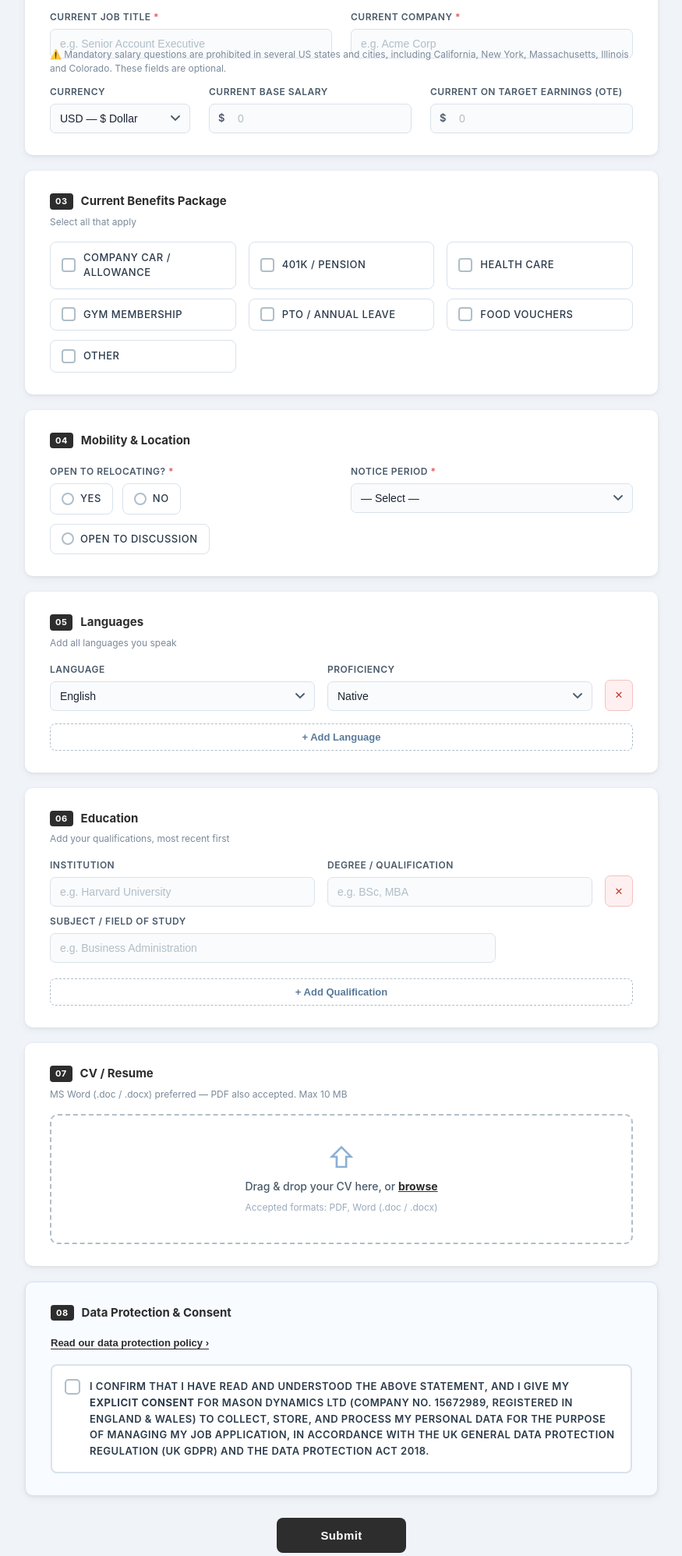
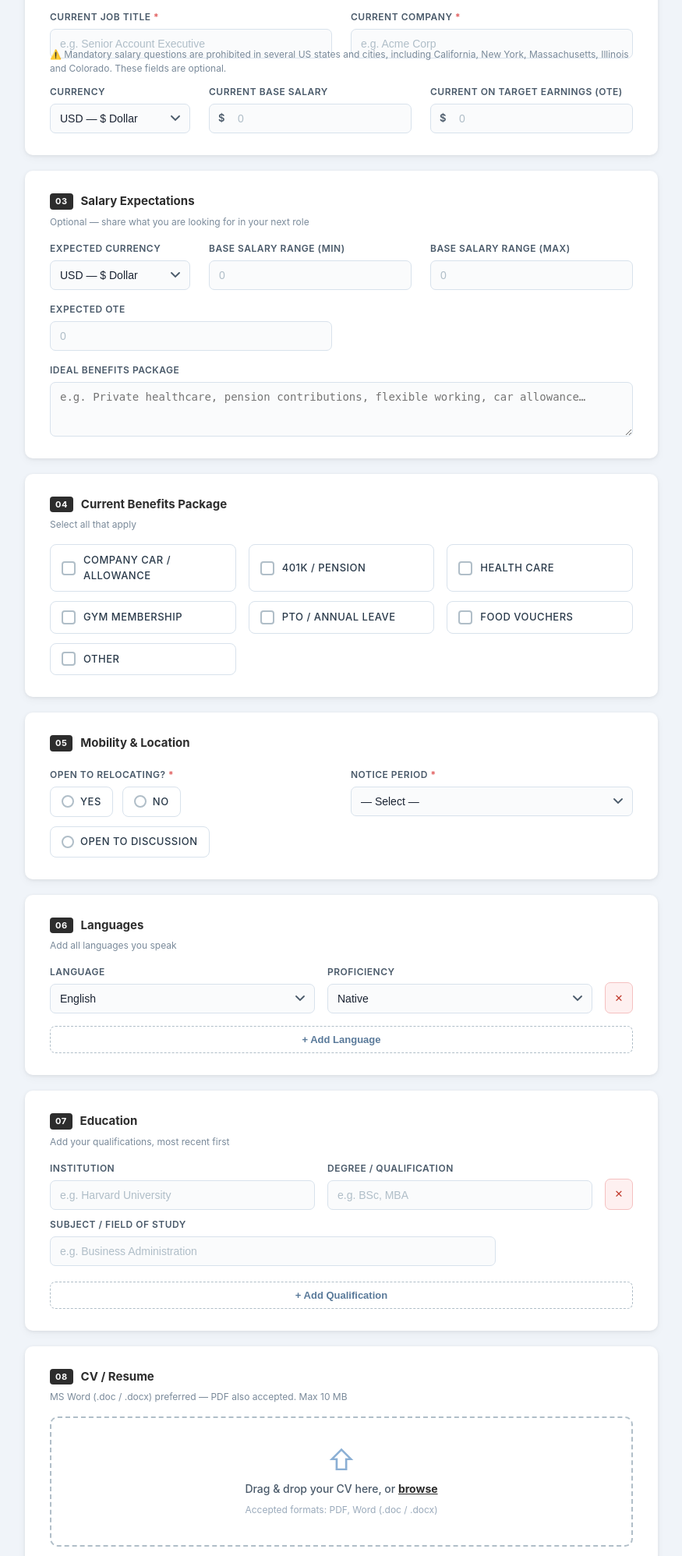
Before and after one commit to GrowthStackTalent/md-candidate-portal, a Flask app: page / in a window 1280 px wide. Shown: the part 513-2509 px from the top of the page at 78% size, without its empty margins (202-1077 px from the left). Run offline with Flask 3, Linux system fonts and the light colour scheme.

Commit message:
Add optional salary expectations section
- Base salary range (min/max), expected OTE, ideal benefits
- Stored in CSV and Word doc front sheet
- Sections renumbered 03–09

Co-Authored-By: Claude Sonnet 4.6 <noreply@anthropic.com>

```diff
--- a/app.py
+++ b/app.py
@@ -63,7 +63,9 @@ CSV_HEADERS = [
     "Current Job Title", "Current Company", "Currency",
     "Current Base Salary", "On Target Earnings",
     "Benefits", "Open to Relocate", "Nearest Airport",
-    "Languages", "Education", "Notice Period", "CV / Resume", "CV Filename",
+    "Languages", "Education", "Notice Period",
+    "Expected Salary Min", "Expected Salary Max", "Expected OTE", "Ideal Benefits",
+    "CV / Resume", "CV Filename",
     "Word Doc", "Data Consent Given", "Job Applied For",
 ]
 
@@ -518,6 +520,10 @@ def submit():
         "Languages":          languages_str,
         "Education":          education_str,
         "Notice Period":      f.get("notice_period", "").strip(),
+        "Expected Salary Min": fmt_salary(f.get("expected_salary_min")),
+        "Expected Salary Max": fmt_salary(f.get("expected_salary_max")),
+        "Expected OTE":        fmt_salary(f.get("expected_ote")),
+        "Ideal Benefits":      f.get("ideal_benefits", "").strip(),
         "CV / Resume":        "",
         "CV Filename":        "",
         "Word Doc":           "",
--- a/templates/form.html
+++ b/templates/form.html
@@ -169,10 +169,58 @@
           </div>
         </section>
 
+        <!-- ── Salary Expectations ───────────────────────── -->
+        <section class="card">
+          <h2 class="section-title">
+            <span class="section-num">03</span> Salary Expectations
+          </h2>
+          <p class="section-hint">Optional — share what you are looking for in your next role</p>
+
+          <div class="field-grid three-col salary-row">
+            <div class="field">
+              <label>Expected Currency</label>
+              <select name="expected_currency">
+                <option value="GBP">GBP — £ Pound</option>
+                <option value="USD" selected>USD — $ Dollar</option>
+                <option value="EUR">EUR — € Euro</option>
+                <option value="CAD">CAD — CA$ Dollar</option>
+                <option value="AUD">AUD — A$ Dollar</option>
+                <option value="CHF">CHF — Swiss Franc</option>
+                <option value="JPY">JPY — ¥ Yen</option>
+                <option value="SGD">SGD — S$ Dollar</option>
+                <option value="HKD">HKD — HK$ Dollar</option>
+                <option value="AED">AED — Dirham</option>
+                <option value="INR">INR — ₹ Rupee</option>
+              </select>
+            </div>
+            <div class="field">
+              <label for="expected_salary_min">Base Salary Range (Min)</label>
+              <input type="number" id="expected_salary_min" name="expected_salary_min" placeholder="0" min="0" />
+            </div>
+            <div class="field">
+              <label for="expected_salary_max">Base Salary Range (Max)</label>
+              <input type="number" id="expected_salary_max" name="expected_salary_max" placeholder="0" min="0" />
+            </div>
+          </div>
+
+          <div class="field-grid two-col" style="margin-top:16px;">
+            <div class="field">
+              <label for="expected_ote">Expected OTE</label>
+              <input type="number" id="expected_ote" name="expected_ote" placeholder="0" min="0" />
+            </div>
+          </div>
+
+          <div class="field" style="margin-top:16px;">
+            <label for="ideal_benefits">Ideal Benefits Package</label>
+            <textarea id="ideal_benefits" name="ideal_benefits" rows="3"
+              placeholder="e.g. Private healthcare, pension contributions, flexible working, car allowance…"></textarea>
+          </div>
+        </section>
+
         <!-- ── Benefits ──────────────────────────────────── -->
         <section class="card">
           <h2 class="section-title">
-            <span class="section-num">03</span> Current Benefits Package
+            <span class="section-num">04</span> Current Benefits Package
           </h2>
           <p class="section-hint">Select all that apply</p>
 
@@ -222,7 +270,7 @@
         <!-- ── Mobility ──────────────────────────────────── -->
         <section class="card">
           <h2 class="section-title">
-            <span class="section-num">04</span> Mobility & Location
+            <span class="section-num">05</span> Mobility & Location
           </h2>
 
           <div class="field-grid two-col">
@@ -267,7 +315,7 @@
         <!-- ── Languages ─────────────────────────────────── -->
         <section class="card">
           <h2 class="section-title">
-            <span class="section-num">05</span> Languages
+            <span class="section-num">06</span> Languages
           </h2>
           <p class="section-hint">Add all languages you speak</p>
 
@@ -279,7 +327,7 @@
         <!-- ── Education ────────────────────────────────── -->
         <section class="card">
           <h2 class="section-title">
-            <span class="section-num">06</span> Education
+            <span class="section-num">07</span> Education
           </h2>
           <p class="section-hint">Add your qualifications, most recent first</p>
 
@@ -290,7 +338,7 @@
         <!-- ── CV / Resume ──────────────────────────────── -->
         <section class="card">
           <h2 class="section-title">
-            <span class="section-num">07</span> CV / Resume
+            <span class="section-num">08</span> CV / Resume
           </h2>
           <p class="section-hint">MS Word (.doc / .docx) preferred — PDF also accepted. Max 10 MB</p>
 
@@ -314,7 +362,7 @@
         <!-- ── Data Consent ─────────────────────────────── -->
         <section class="card consent-card">
           <h2 class="section-title">
-            <span class="section-num">08</span> Data Protection &amp; Consent
+            <span class="section-num">09</span> Data Protection &amp; Consent
           </h2>
 
           <div class="consent-body">
```
